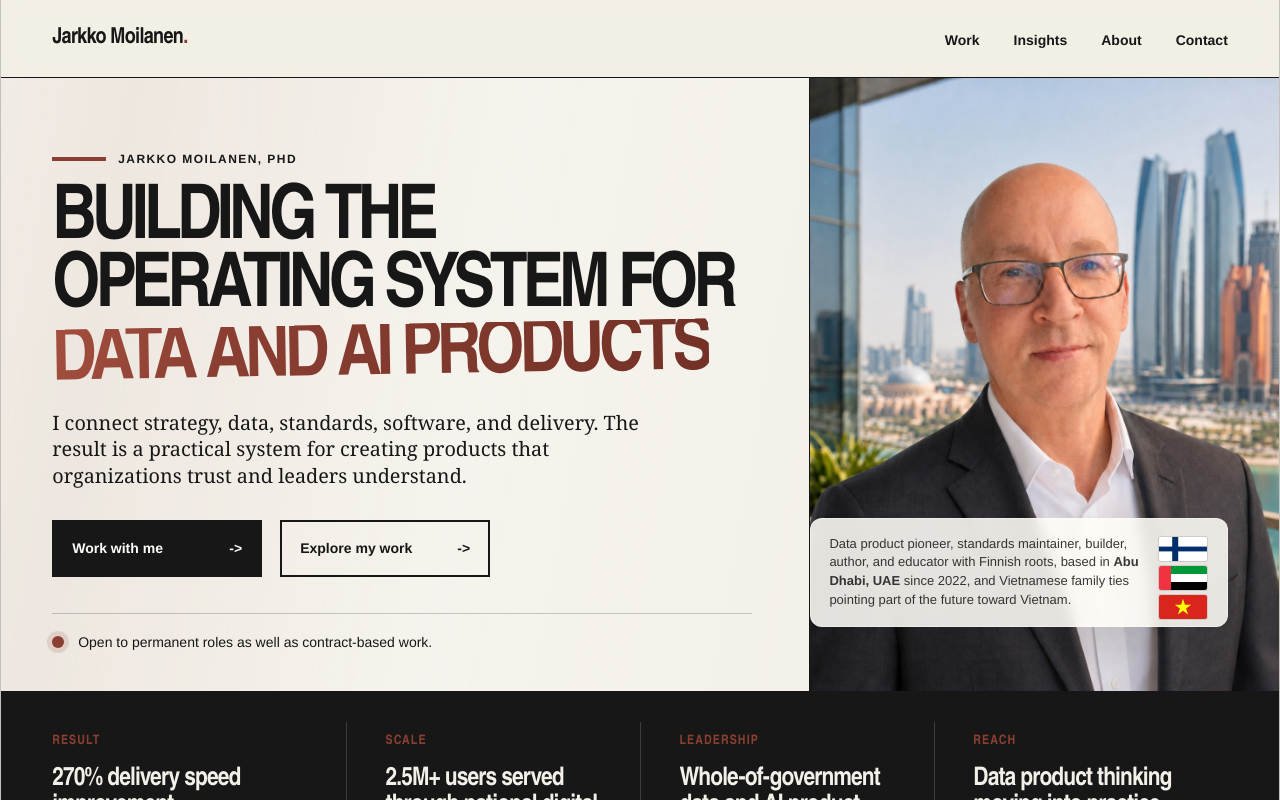
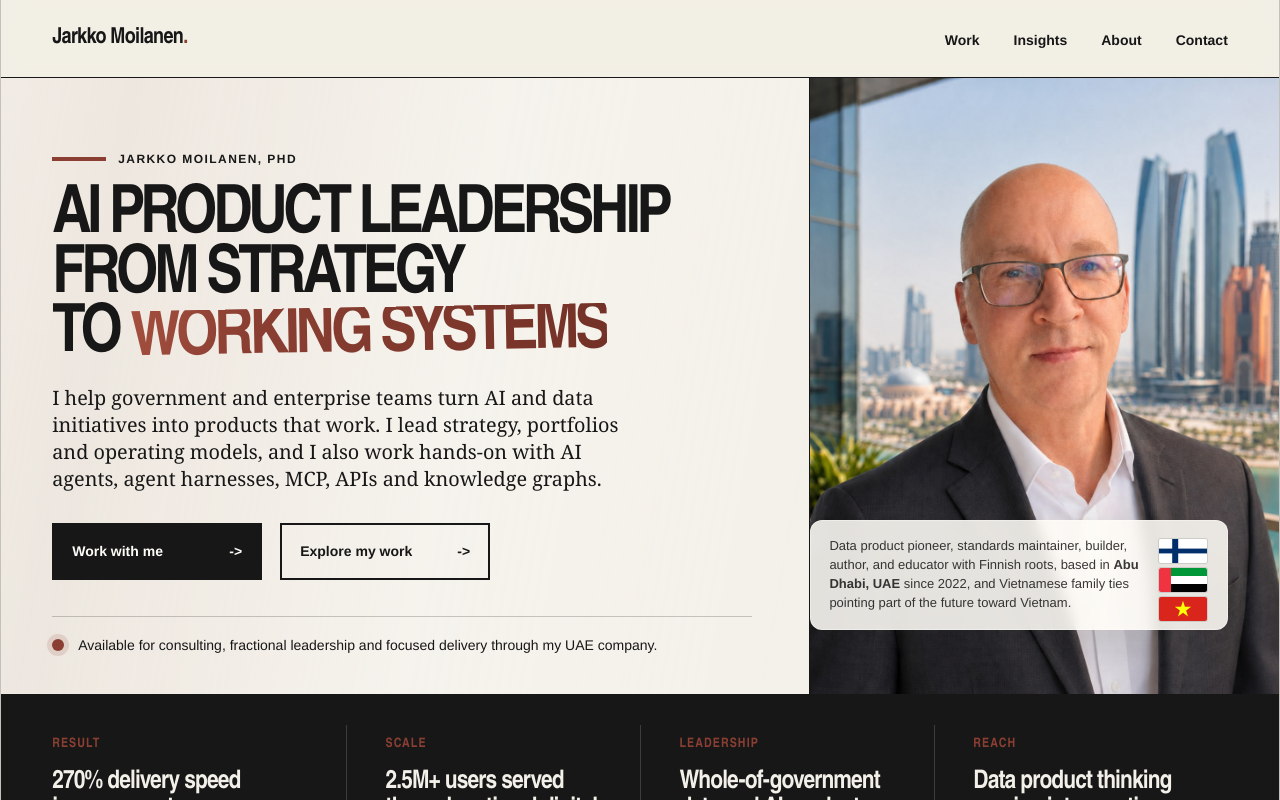
Before and after one commit to kyyberi/jarkko, a Next.js app: page / in a window 1280 px wide. Shown: the top 800 px of the page. Built offline with nearby package versions, Linux system fonts and the light colour scheme.

Commit message:
Update homepage hero positioning

```diff
--- a/app/globals.css
+++ b/app/globals.css
@@ -252,6 +252,11 @@ h1 {
   text-transform: uppercase;
 }
 
+.hero-title {
+  max-width: 820px;
+  font-size: clamp(42px, 5.2vw, 76px);
+}
+
 .accent {
   display: inline-block;
   background:
--- a/app/page.tsx
+++ b/app/page.tsx
@@ -52,14 +52,18 @@ export default function Home() {
           <div className="hero-copy">
             <div>
               <div className="eyebrow">Jarkko Moilanen, PhD</div>
-              <h1>
-                Building the operating system for{" "}
-                <span className="accent">data and AI products</span>
+              <h1 className="hero-title">
+                AI product leadership
+                <br />
+                from strategy
+                <br />
+                to <span className="accent">working systems</span>
               </h1>
               <p className="hero-lede">
-                I connect strategy, data, standards, software, and delivery.
-                The result is a practical system for creating products that
-                organizations trust and leaders understand.
+                I help government and enterprise teams turn AI and data
+                initiatives into products that work. I lead strategy, portfolios
+                and operating models, and I also work hands-on with AI agents,
+                agent harnesses, MCP, APIs and knowledge graphs.
               </p>
               <div className="hero-actions">
                 <a className="button primary" href="#engagements">
@@ -73,7 +77,8 @@ export default function Home() {
             <div className="availability">
               <span className="dot" />
               <span>
-                Open to permanent roles as well as contract-based work.
+                Available for consulting, fractional leadership and focused
+                delivery through my UAE company.
               </span>
             </div>
           </div>
```
